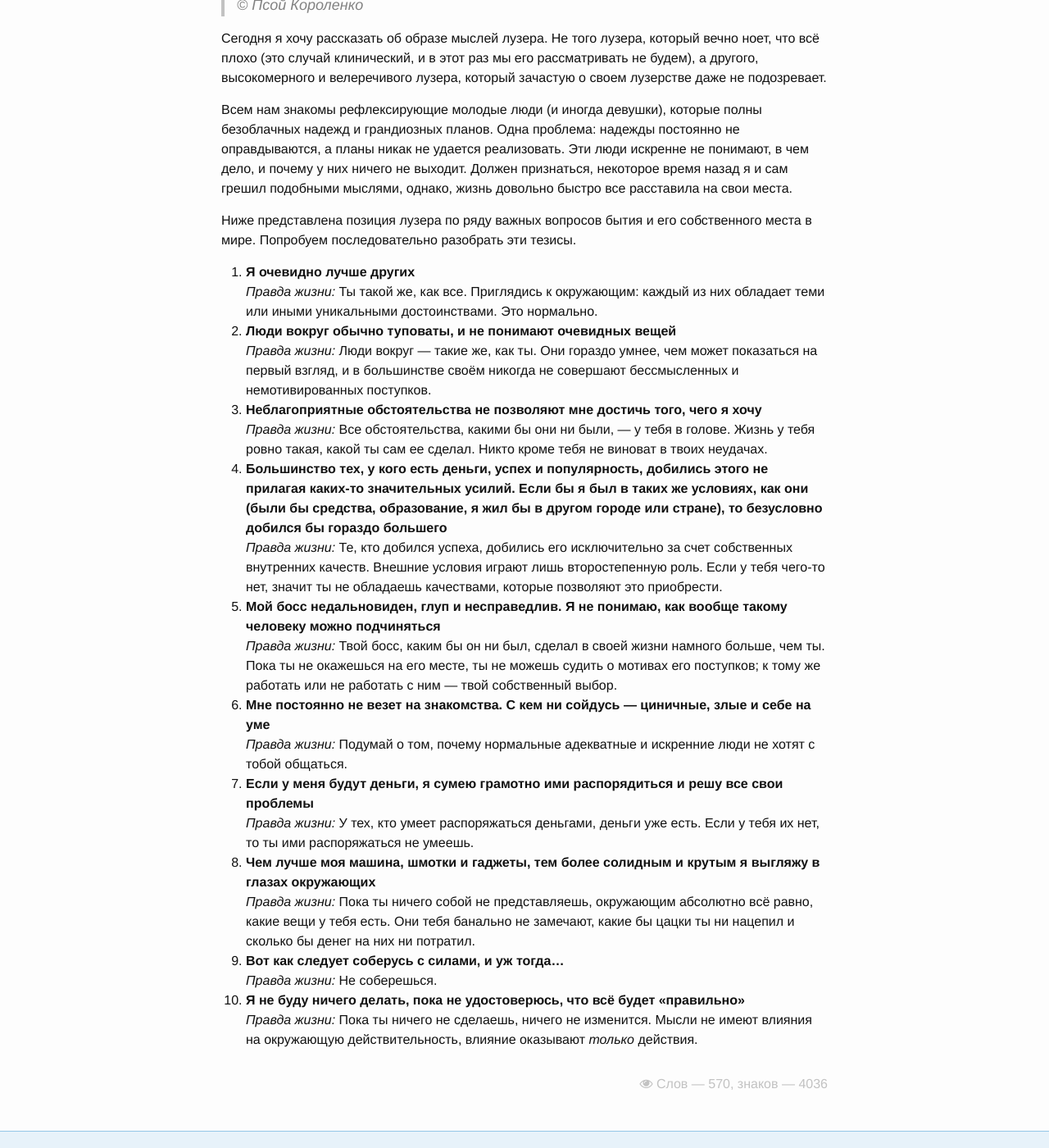
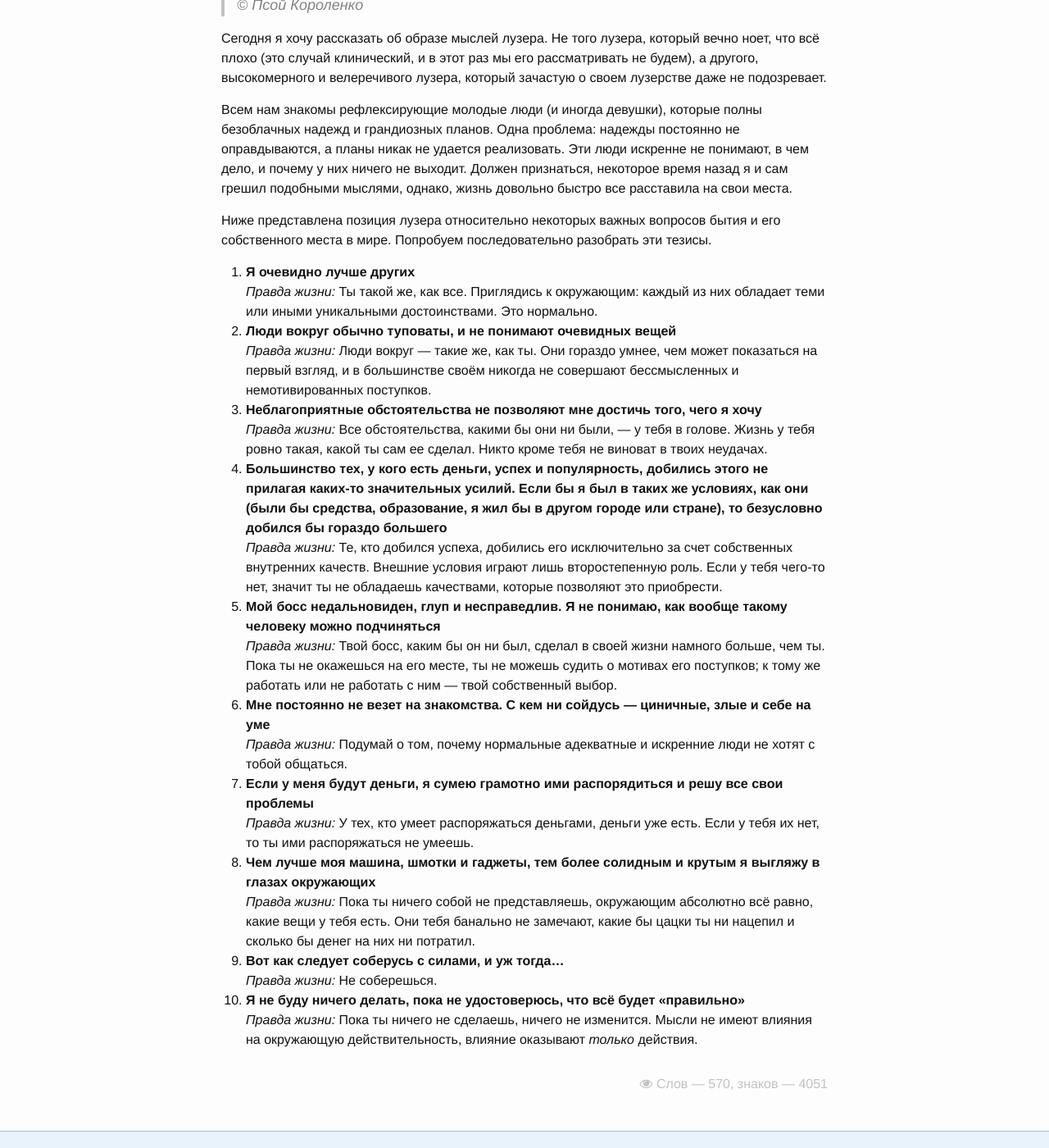
Before and after one commit to beeos/beeos.github.io, a Jekyll site: the page built from _posts/2008-06-23-loosers-lifestyle.markdown, in a window 1280 px wide and 1400 px high, scrolled down 330 px. Shown: the whole window at 82% size. Built offline with Jekyll 4.4.1, drawn with Linux system fonts in a browser that asks for light colours; nearby versions of some CDN libraries.

Commit message:
Editorial

```diff
--- a/_posts/2008-06-23-loosers-lifestyle.markdown
+++ b/_posts/2008-06-23-loosers-lifestyle.markdown
@@ -18,7 +18,7 @@ originally-posted-at: в ЖЖ
 
 Всем нам знакомы рефлексирующие молодые люди (и иногда девушки), которые полны безоблачных надежд и грандиозных планов. Одна проблема: надежды постоянно не оправдываются, а планы никак не удается реализовать. Эти люди искренне не понимают, в чем дело, и почему у них ничего не выходит. Должен признаться, некоторое время назад я и сам грешил подобными мыслями, однако, жизнь довольно быстро все расставила на свои места.
 
-Ниже представлена позиция лузера по ряду важных вопросов бытия и его собственного места в мире. Попробуем последовательно разобрать эти тезисы.
+Ниже представлена позиция лузера относительно некоторых важных вопросов бытия и его собственного места в мире. Попробуем последовательно разобрать эти тезисы.
 
   1. **Я очевидно лучше других**<br/>_Правда жизни:_ Ты такой же, как все. Приглядись к окружающим: каждый из них обладает теми или иными уникальными достоинствами. Это нормально.
   2. **Люди вокруг обычно туповаты, и не понимают очевидных вещей**<br/>_Правда жизни:_ Люди вокруг — такие же, как ты. Они гораздо умнее, чем может показаться на первый взгляд, и в большинстве своём никогда не совершают бессмысленных и немотивированных поступков.
```
